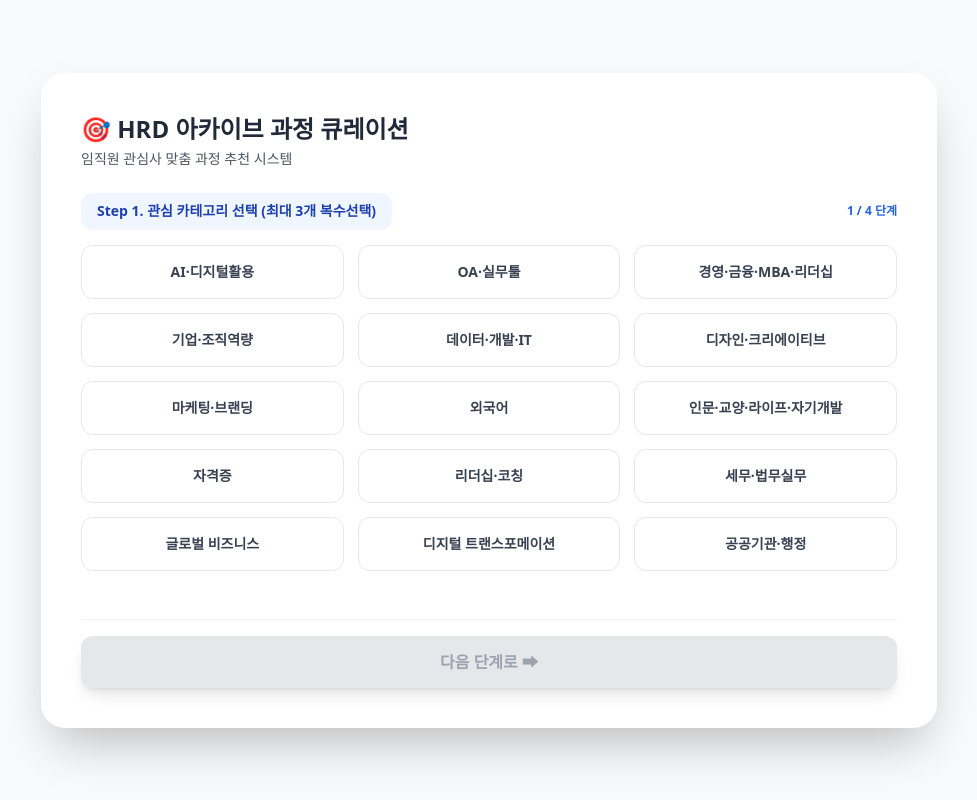
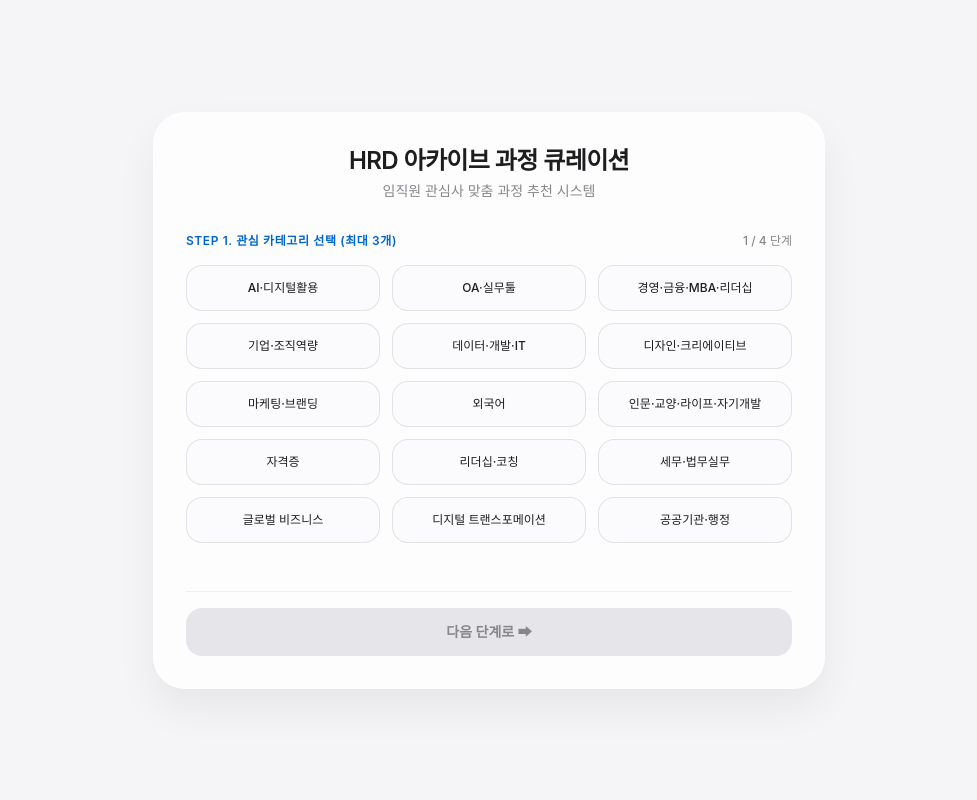
Before and after one commit to jyparkeatworld/Roadmap, a React (Vite) app: page / in a window 1280 px wide. Shown: the whole page, without its empty margins (151-1128 px from the left). Built offline with nearby package versions, Linux system fonts and the light colour scheme; a web font is replaced by a local one.

Commit message:
Apply Apple iOS styled glassmorphism UI design

```diff
--- a/src/App.tsx
+++ b/src/App.tsx
@@ -85,27 +85,30 @@ export default function App() {
   };
 
   return (
-    <div className="min-h-screen bg-gray-50 p-6 font-sans flex items-center justify-center">
-      <div className="w-full max-w-4xl mx-auto bg-white rounded-3xl shadow-2xl p-10 flex flex-col justify-between">
+    <div className="min-h-screen bg-[#F5F5F7] p-6 font-[-apple-system,BlinkMacSystemFont,'SF_Pro_Text','SF_Pro_Icons','Helvetica_Neue',Helvetica,Arial,sans-serif] flex items-center justify-center text-[#1D1D1F]">
+      {/* iOS 카드 UI 스타일 컨테이너 */}
+      <div className="w-full max-w-2xl mx-auto bg-white/80 backdrop-blur-xl border border-white/40 rounded-[32px] shadow-[0_20px_40px_rgba(0,0,0,0.06)] p-8 flex flex-col justify-between transition-all duration-300">
         <div>
-          <h1 className="text-2xl font-bold text-gray-800 mb-1">
-            🎯 HRD 아카이브 과정 큐레이션
-          </h1>
-          <p className="text-sm text-gray-600 mb-6">
-            임직원 관심사 맞춤 과정 추천 시스템
-          </p>
+          {/* 헤더 영역 */}
+          <div className="text-center mb-8">
+            <h1 className="text-2xl font-semibold tracking-tight text-[#1D1D1F] mb-1">
+              HRD 아카이브 과정 큐레이션
+            </h1>
+            <p className="text-sm font-normal text-[#86868B]">
+              임직원 관심사 맞춤 과정 추천 시스템
+            </p>
+          </div>
 
           {/* ----------------- STEP 1 ----------------- */}
           {step === 1 && (
             <div>
               <div className="flex justify-between items-center mb-4">
-                <span className="inline-block bg-blue-50 text-blue-800 rounded-xl px-4 py-2 font-bold text-sm shadow-sm">
-                  Step 1. 관심 카테고리 선택 (최대 3개 복수선택)
+                <span className="text-xs font-semibold uppercase tracking-wider text-[#0066CC]">
+                  Step 1. 관심 카테고리 선택 (최대 3개)
                 </span>
-                <span className="text-xs font-semibold text-blue-600">1 / 4 단계</span>
+                <span className="text-xs font-medium text-[#86868B]">1 / 4 단계</span>
               </div>
-              {/* 가로 3개 배치 및 세로 줄 확장 */}
-              <div className="grid grid-cols-3 gap-3.5 mb-6">
+              <div className="grid grid-cols-3 gap-3 mb-6">
                 {[
                   ...data.categories,
                   { id: "extra_1", name: "리더십·코칭", subcategories: [] },
@@ -119,10 +122,10 @@ export default function App() {
                     <button
                       key={cat.id}
                       onClick={() => handle1DepthToggle(cat)}
-                      className={`p-4 rounded-xl border text-center text-sm font-semibold transition ${
+                      className={`p-3.5 rounded-2xl border text-center text-xs font-medium transition-all duration-200 ${
                         isSelected
-                          ? "bg-blue-600 text-white border-blue-600 shadow-md"
-                          : "bg-white text-gray-700 border-gray-200 hover:bg-gray-100"
+                          ? "bg-[#0071E3] text-white border-[#0071E3] shadow-md shadow-blue-500/20 scale-[1.02]"
+                          : "bg-[#FBFBFD] text-[#1D1D1F] border-[#D2D2D7]/60 hover:bg-[#F2F2F7]"
                       }`}
                     >
                       {cat.name}
@@ -137,12 +140,12 @@ export default function App() {
           {step === 2 && (
             <div>
               <div className="flex justify-between items-center mb-4">
-                <span className="inline-block bg-indigo-50 text-indigo-800 rounded-xl px-4 py-2 font-bold text-sm shadow-sm">
-                  Step 2. 세부 분야 선택 (최대 3개 복수선택)
+                <span className="text-xs font-semibold uppercase tracking-wider text-[#0066CC]">
+                  Step 2. 세부 분야 선택 (최대 3개)
                 </span>
-                <span className="text-xs font-semibold text-blue-600">2 / 4 단계</span>
+                <span className="text-xs font-medium text-[#86868B]">2 / 4 단계</span>
               </div>
-              <div className="grid grid-cols-3 gap-3.5 mb-6 max-h-[380px] overflow-y-auto pr-1">
+              <div className="grid grid-cols-3 gap-3 mb-6 max-h-[340px] overflow-y-auto pr-1">
                 {selected1Depths.flatMap((cat) => cat.subcategories.length > 0 ? cat.subcategories : [
                   { id: `${cat.id}_sub1`, name: `${cat.name} 기초 실무`, keywords: ["기본기", "실무적용"] },
                   { id: `${cat.id}_sub2`, name: `${cat.name} 심화 과정`, keywords: ["고급전략", "전문가"] }
@@ -152,10 +155,10 @@ export default function App() {
                     <button
                       key={sub.id}
                       onClick={() => handle2DepthToggle(sub)}
-                      className={`p-4 rounded-xl border text-left text-sm font-semibold transition ${
+                      className={`p-3.5 rounded-2xl border text-left text-xs font-medium transition-all duration-200 ${
                         isSelected
-                          ? "bg-indigo-600 text-white border-indigo-600 shadow-md"
-                          : "bg-white text-gray-700 border-gray-200 hover:bg-gray-100"
+                          ? "bg-[#0071E3] text-white border-[#0071E3] shadow-md shadow-blue-500/20 scale-[1.02]"
+                          : "bg-[#FBFBFD] text-[#1D1D1F] border-[#D2D2D7]/60 hover:bg-[#F2F2F7]"
                       }`}
                     >
                       {sub.name}
@@ -170,12 +173,12 @@ export default function App() {
           {step === 3 && (
             <div>
               <div className="flex justify-between items-center mb-4">
-                <span className="inline-block bg-emerald-50 text-emerald-800 rounded-xl px-4 py-2 font-bold text-sm shadow-sm">
-                  Step 3. 핵심 키워드 선택 (최대 3개 선택)
+                <span className="text-xs font-semibold uppercase tracking-wider text-[#0066CC]">
+                  Step 3. 핵심 키워드 선택 (최대 3개)
                 </span>
-                <span className="text-xs font-semibold text-blue-600">3 / 4 단계</span>
+                <span className="text-xs font-medium text-[#86868B]">3 / 4 단계</span>
               </div>
-              <div className="flex flex-wrap gap-3 mb-6">
+              <div className="flex flex-wrap gap-2.5 mb-6">
                 {Array.from(
                   new Set([
                     ...selected2Depths.flatMap((sub) => sub.keywords || []),
@@ -187,10 +190,10 @@ export default function App() {
                     <button
                       key={kw}
                       onClick={() => handleKeywordToggle(kw)}
-                      className={`px-5 py-2.5 rounded-full border text-sm font-semibold transition ${
+                      className={`px-4 py-2 rounded-full border text-xs font-medium transition-all duration-200 ${
                         isSelected
-                          ? "bg-emerald-600 text-white border-emerald-600 shadow-sm"
-                          : "bg-gray-100 text-gray-700 border-gray-200 hover:bg-gray-200"
+                          ? "bg-[#34C759] text-white border-[#34C759] shadow-md shadow-green-500/20"
+                          : "bg-[#FBFBFD] text-[#1D1D1F] border-[#D2D2D7]/60 hover:bg-[#F2F2F7]"
                       }`}
                     >
                       #{kw}
@@ -205,21 +208,20 @@ export default function App() {
           {step === 4 && (
             <div>
               <div className="flex justify-between items-center mb-4">
-                <span className="inline-block bg-purple-50 text-purple-800 rounded-xl px-4 py-2 font-bold text-sm shadow-sm">
+                <span className="text-xs font-semibold uppercase tracking-wider text-[#0066CC]">
                   Step 4. 목표 학습 시간 선택
                 </span>
-                <span className="text-xs font-semibold text-blue-600">4 / 4 단계</span>
+                <span className="text-xs font-medium text-[#86868B]">4 / 4 단계</span>
               </div>
-              {/* 가로 3개 배치 (3행×3열) */}
-              <div className="grid grid-cols-3 gap-4 mb-6">
+              <div className="grid grid-cols-3 gap-3 mb-6">
                 {[2, 3, 4, 5, 6, 8, 10, 12, 15].map((hours) => (
                   <button
                     key={hours}
                     onClick={() => setTargetHours(hours)}
-                    className={`py-4 rounded-xl border text-base font-bold transition ${
+                    className={`py-3.5 rounded-2xl border text-sm font-medium transition-all duration-200 ${
                       targetHours === hours
-                        ? "bg-purple-600 text-white border-purple-600 shadow-md"
-                        : "bg-white text-gray-700 border-gray-200 hover:bg-gray-50"
+                        ? "bg-[#AF52DE] text-white border-[#AF52DE] shadow-md shadow-purple-500/20 scale-[1.02]"
+                        : "bg-[#FBFBFD] text-[#1D1D1F] border-[#D2D2D7]/60 hover:bg-[#F2F2F7]"
                     }`}
                   >
                     {hours}시간
@@ -232,38 +234,38 @@ export default function App() {
           {/* ----------------- STEP 5: 결과 페이지 ----------------- */}
           {step === 5 && recommendations && (
             <div>
-              <h2 className="text-lg font-bold text-gray-800 mb-4">
-                🎉 추천 학습 로드맵 결과 (총 목표: {targetHours}시간)
+              <h2 className="text-base font-semibold text-[#1D1D1F] mb-4">
+                ✨ 추천 학습 로드맵 결과 (총 목표: {targetHours}시간)
               </h2>
 
-              <div className="space-y-3 mb-6 max-h-[340px] overflow-y-auto pr-1">
+              <div className="space-y-3 mb-6 max-h-[300px] overflow-y-auto pr-1">
                 {recommendations.map((course: any, idx: number) => (
                   <div
                     key={course.id || idx}
-                    className="p-4 rounded-xl border border-gray-200 bg-white shadow-sm"
+                    className="p-4 rounded-2xl border border-[#D2D2D7]/40 bg-[#FBFBFD] shadow-sm"
                   >
-                    <div className="flex items-center">
-                      <span className="text-xs font-semibold text-blue-600 bg-blue-100 px-2.5 py-0.5 rounded-md mr-2">
+                    <div className="flex items-center gap-2 mb-1">
+                      <span className="text-[10px] font-bold text-[#0066CC] bg-[#0066CC]/10 px-2 py-0.5 rounded-md">
                         Module {idx + 1} ({course.hours || 2}시간)
                       </span>
-                      <span className="text-xs text-gray-500 font-medium mr-2">
+                      <span className="text-[10px] text-[#86868B] font-medium">
                         [{course.difficulty || "초급"}]
                       </span>
                     </div>
-                    <h3 className="font-bold text-gray-800 mt-2 text-sm select-all">
+                    <h3 className="font-semibold text-[#1D1D1F] text-sm select-all">
                       {course.title}
                     </h3>
                   </div>
                 ))}
               </div>
 
-              <div className="mt-4 text-center border-t pt-4">
-                <p className="text-xs text-gray-600 mb-2 font-medium">
+              <div className="mt-4 text-center border-t border-[#E5E5EA] pt-4">
+                <p className="text-xs text-[#86868B] mb-2 font-medium">
                   검색창으로 내 과정을 확인해보세요. 😊
                 </p>
                 <button
                   onClick={handleArchiveLanding}
-                  className="w-full bg-emerald-600 text-white py-3.5 rounded-xl text-base font-bold hover:bg-emerald-700 transition shadow-lg"
+                  className="w-full bg-[#34C759] text-white py-3.5 rounded-2xl text-sm font-semibold hover:bg-[#32B553] transition-all shadow-lg shadow-green-500/20 active:scale-[0.98]"
                 >
                   HRD 아카이브에서 내 과정 신청하기 ↗
                 </button>
@@ -272,16 +274,16 @@ export default function App() {
           )}
         </div>
 
-        {/* 하단 네비게이션 버튼 영역 */}
-        <div className="mt-6 pt-4 border-t border-gray-100">
+        {/* 하단 iOS 스타일 액션 버튼 */}
+        <div className="mt-6 pt-4 border-t border-[#E5E5EA]/60">
           {step === 1 && (
             <button
               disabled={selected1Depths.length === 0}
               onClick={() => setStep(2)}
-              className={`w-full py-3.5 rounded-xl font-bold text-base shadow-lg transition ${
+              className={`w-full py-3.5 rounded-2xl font-semibold text-sm transition-all shadow-md ${
                 selected1Depths.length > 0
-                  ? "bg-blue-600 text-white hover:bg-blue-700"
-                  : "bg-gray-200 text-gray-400 cursor-not-allowed"
+                  ? "bg-[#0071E3] text-white hover:bg-[#0077ED] shadow-blue-500/20 active:scale-[0.98]"
+                  : "bg-[#E5E5EA] text-[#86868B] cursor-not-allowed shadow-none"
               }`}
             >
               다음 단계로 ➡
@@ -292,17 +294,17 @@ export default function App() {
             <div className="flex gap-3">
               <button
                 onClick={() => setStep(1)}
-                className="w-1/3 bg-gray-200 text-gray-700 py-3.5 rounded-xl font-bold text-base hover:bg-gray-300 transition"
+                className="w-1/3 bg-[#E5E5EA] text-[#1D1D1F] py-3.5 rounded-2xl font-semibold text-sm hover:bg-[#D1D1D6] transition-all active:scale-[0.98]"
               >
                 ⬅ 이전
               </button>
               <button
                 disabled={selected2Depths.length === 0}
                 onClick={() => setStep(3)}
-                className={`w-2/3 py-3.5 rounded-xl font-bold text-base shadow-lg transition ${
+                className={`w-2/3 py-3.5 rounded-2xl font-semibold text-sm transition-all shadow-md ${
                   selected2Depths.length > 0
-                    ? "bg-blue-600 text-white hover:bg-blue-700"
-                    : "bg-gray-200 text-gray-400 cursor-not-allowed"
+                    ? "bg-[#0071E3] text-white hover:bg-[#0077ED] shadow-blue-500/20 active:scale-[0.98]"
+                    : "bg-[#E5E5EA] text-[#86868B] cursor-not-allowed shadow-none"
                 }`}
               >
                 다음 단계로 ➡
@@ -314,17 +316,17 @@ export default function App() {
             <div className="flex gap-3">
               <button
                 onClick={() => setStep(2)}
-                className="w-1/3 bg-gray-200 text-gray-700 py-3.5 rounded-xl font-bold text-base hover:bg-gray-300 transition"
+                className="w-1/3 bg-[#E5E5EA] text-[#1D1D1F] py-3.5 rounded-2xl font-semibold text-sm hover:bg-[#D1D1D6] transition-all active:scale-[0.98]"
               >
                 ⬅ 이전
               </button>
               <button
                 disabled={selectedKeywords.length === 0}
                 onClick={() => setStep(4)}
-                className={`w-2/3 py-3.5 rounded-xl font-bold text-base shadow-lg transition ${
+                className={`w-2/3 py-3.5 rounded-2xl font-semibold text-sm transition-all shadow-md ${
                   selectedKeywords.length > 0
-                    ? "bg-blue-600 text-white hover:bg-blue-700"
-                    : "bg-gray-200 text-gray-400 cursor-not-allowed"
+                    ? "bg-[#0071E3] text-white hover:bg-[#0077ED] shadow-blue-500/20 active:scale-[0.98]"
+                    : "bg-[#E5E5EA] text-[#86868B] cursor-not-allowed shadow-none"
                 }`}
               >
                 다음 단계로 ➡
@@ -336,13 +338,13 @@ export default function App() {
             <div className="flex gap-3">
               <button
                 onClick={() => setStep(3)}
-                className="w-1/3 bg-gray-200 text-gray-700 py-3.5 rounded-xl font-bold text-base hover:bg-gray-300 transition"
+                className="w-1/3 bg-[#E5E5EA] text-[#1D1D1F] py-3.5 rounded-2xl font-semibold text-sm hover:bg-[#D1D1D6] transition-all active:scale-[0.98]"
               >
                 ⬅ 이전
               </button>
               <button
                 onClick={handleGenerateRecommendation}
-                className="w-2/3 py-3.5 rounded-xl font-bold text-base bg-blue-600 text-white shadow-lg hover:bg-blue-700 transition"
+                className="w-2/3 py-3.5 rounded-2xl font-semibold text-sm bg-[#0071E3] text-white shadow-md shadow-blue-500/20 hover:bg-[#0077ED] transition-all active:scale-[0.98]"
               >
                 맞춤형 큐레이션 결과 생성하기 ✨
               </button>
@@ -357,7 +359,7 @@ export default function App() {
                 setSelected2Depths([]);
                 setSelectedKeywords([]);
               }}
-              className="w-full bg-gray-800 text-white py-3.5 rounded-xl font-bold text-base hover:bg-gray-900 transition shadow-md"
+              className="w-full bg-[#1D1D1F] text-white py-3.5 rounded-2xl font-semibold text-sm hover:bg-black transition-all shadow-md active:scale-[0.98]"
             >
               처음부터 다시 시작하기 🔄
             </button>
```
